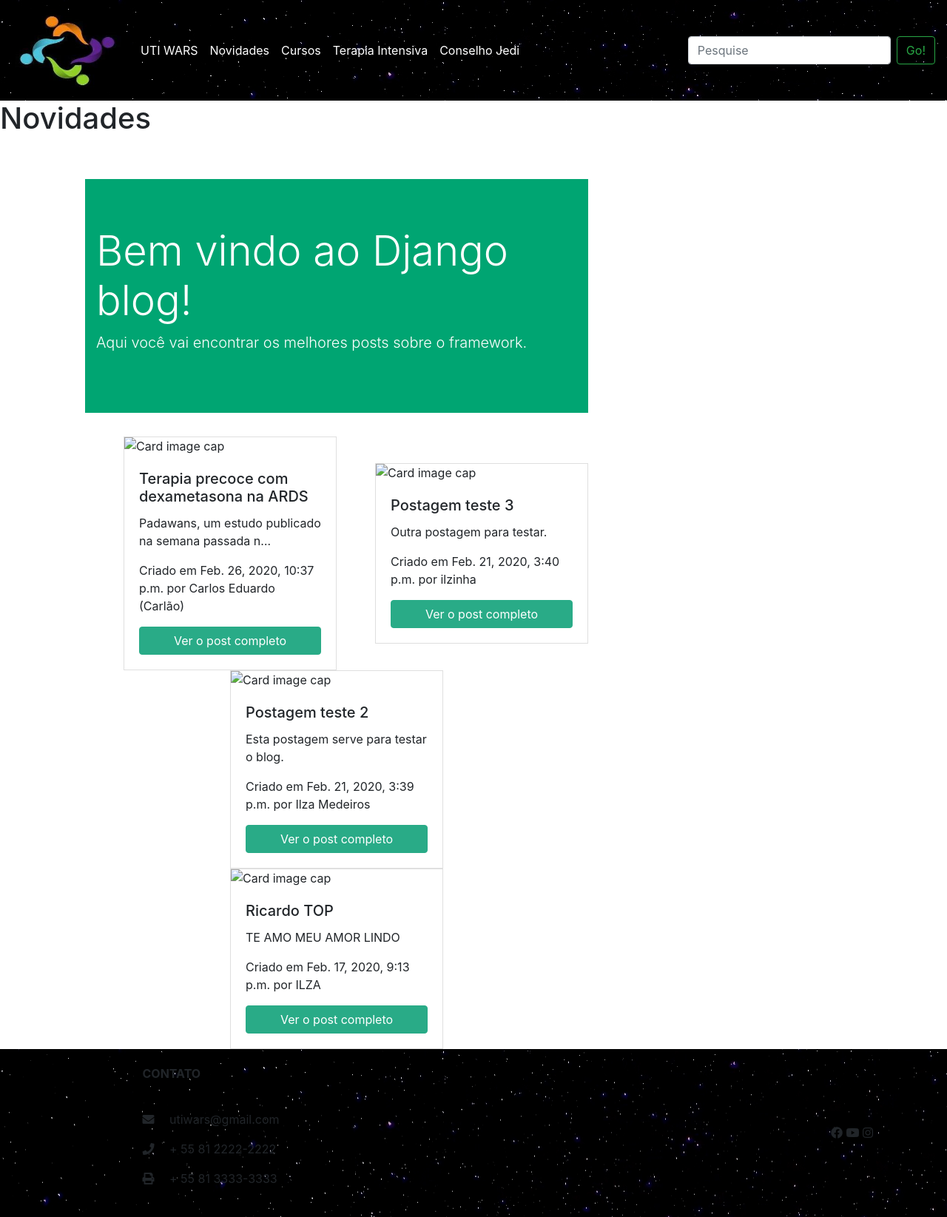
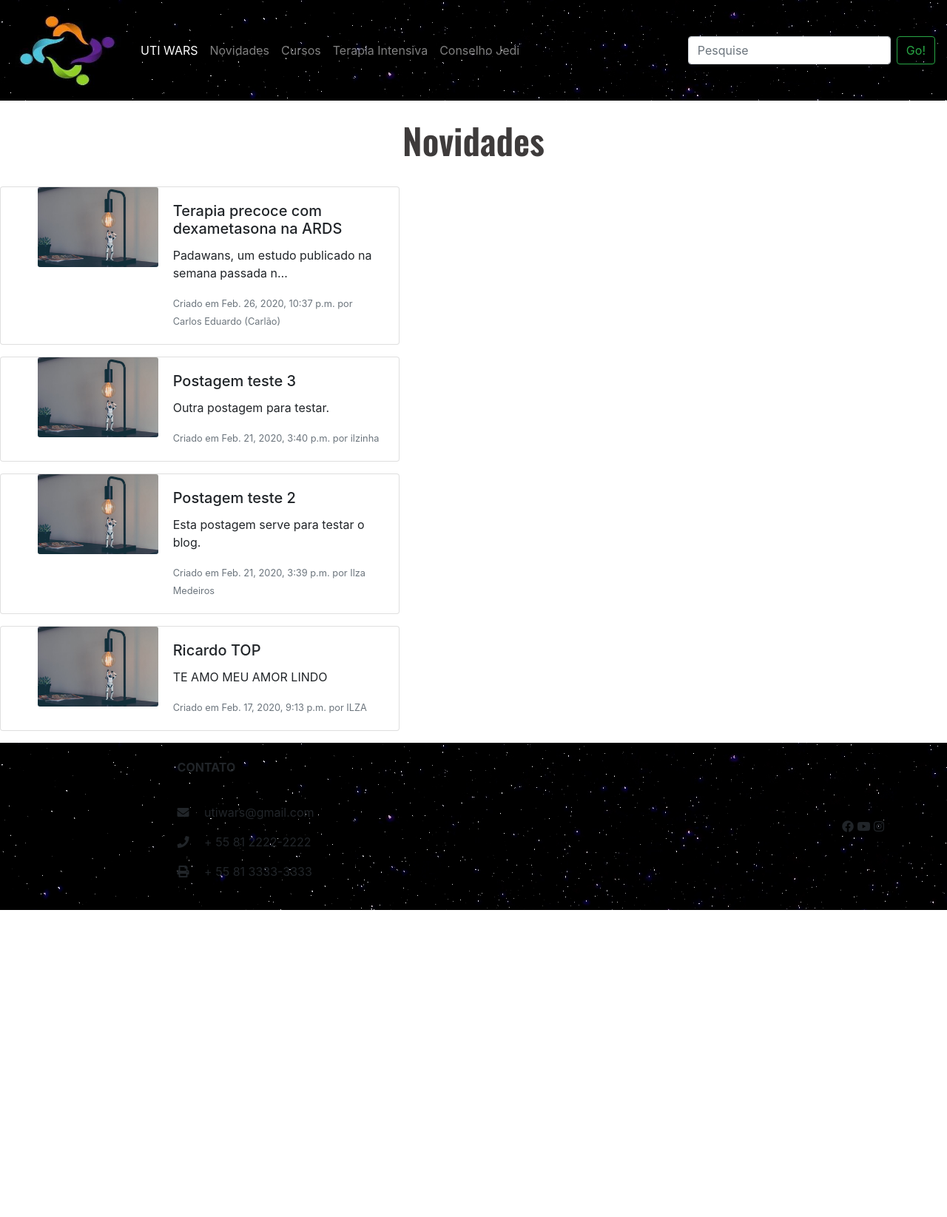
Before and after one commit to ilzamcmed/BlogDjango, a Django app: page /novidades/ in a window 1280 px wide. Shown: the whole page at 74% size. After the commit the page ends 1230 px from the top, so only its background shows below. Run offline with Django 3.2, Linux system fonts and the light colour scheme; data comes from the database, SQL or seed files in the repository; both versions use the stored data as it was after the commit; some libraries are stand-ins or nearby versions.

Commit message:
Deixando cards horizontais na página novidades e na home

```diff
--- /dev/null
+++ b/main/static/main/novidade.css
@@ -0,0 +1,16 @@
+@import url('https://fonts.googleapis.com/css?family=Poppins&display=swap');
+@import url('https://fonts.googleapis.com/css?family=Oswald:600&display=swap');
+* {box-sizing: border-box}
+
+ h1 {
+    font-family: 'Oswald', sans-serif;
+    font-size: 48px;
+    text-align: center;
+    padding: 25px;
+    color: #3E3B3B;
+}
+
+.row {
+    margin-left: 50px;
+
+}
--- a/main/static/main/novidades.css
+++ b/main/static/main/novidades.css
@@ -1,3 +1,16 @@
+@import url('https://fonts.googleapis.com/css?family=Poppins&display=swap');
+@import url('https://fonts.googleapis.com/css?family=Oswald:600&display=swap');
+* {box-sizing: border-box}
+
+ h1 {
+    font-family: 'Oswald', sans-serif;
+    font-size: 48px;
+    text-align: center;
+    padding: 25px;
+    color: #3E3B3B;
+}
+
+
 .row {
     margin-left: 0;
     margin-right: 0;
@@ -27,7 +40,7 @@
 
 .navbar .nav-item .nav-link:hover {
 	background-color: #FFF;
-	color:#29AB87;
+	color:#FFDE59;
 }
 
 .card {
@@ -40,17 +53,17 @@
 }
 
 .card .btn-primary {
-	background-color: #29AB87;
-	border-color: #29AB87;
+	background-color: #FFDE59;
+	border-color: #FFDE59;
 }
 
 .card .btn-primary:hover {
 	background-color: #FFF;
-	color: #29AB87;
+	color: #FFDE59;
 }
 
 .row .jumbotron {
-	background-color: #00A572;
+	background-color: #FFDE59;
 	color: #FFF;
 	margin-top: 50px;
 }
--- a/main/templates/main/novidades.html
+++ b/main/templates/main/novidades.html
@@ -2,41 +2,27 @@
   {% extends 'main/base.html' %}
   {% load static %}
   {% block head-css %}
-  <link rel="stylesheet" type="text/css" href="{% static 'main/novidades.css' %}">
+  <link rel="stylesheet" href="{% static 'main/novidade.css' %}">
   {% endblock %}
 
   {% block content %}
   <h1>Novidades</h1>
-  <div class="content container">
-    <div class="row">
+  {% for elemento in postagem_list %}
+  <div class="card mb-3" style="max-width: 540px;">
+    <div class="row no-gutters">
+      <div class="col-md-4">
+        <img src="{% static "main/foto-storm.jpg" %}"  class="card-img" alt="...">
+      </div>
       <div class="col-md-8">
-        <div class="container">
-          <div class="jumbotron jumbotron-fluid">
-            <div class="container">
-              <h1 class="display-4">Bem vindo ao Django blog!</h1>
-              <p class="lead">Aqui você vai encontrar os melhores posts sobre o framework.</p>
-            </div>
-          </div>
-          <div class="row">
-            <div class="col">
-              {% for elemento in postagem_list %}
-              <div class="card" style="width: 18rem;">
-                <img class="card-img-top" src="https://via.placeholder.com/286x180" alt="Card image cap">
         <div class="card-body">
-
           <h5 class="card-title">{{ elemento.titulo }}</h5>
           <p class="card-text">{{ elemento.descricao|truncatechars:50 }}</p>
-                  <p>Criado em {{ elemento.data }} por {{ elemento.autor }}</p>
-                  <a href="#" class="btn btn-primary">Ver o post completo</a>
-
+          <p class="card-text"><small class="text-muted">Criado em {{ elemento.data }} por {{ elemento.autor }}</small></p>
+        </div>
       </div>
 
     </div>
 
   </div>
   {% endfor %}
-          </div>
-        </div>
-      </div>
-    </div>
     {% endblock %}
```
Also changed, not shown: main/templates/main/home.html (+16 -12 lines), db.sqlite3. Lines whose indentation alone changed are shown as unchanged.
